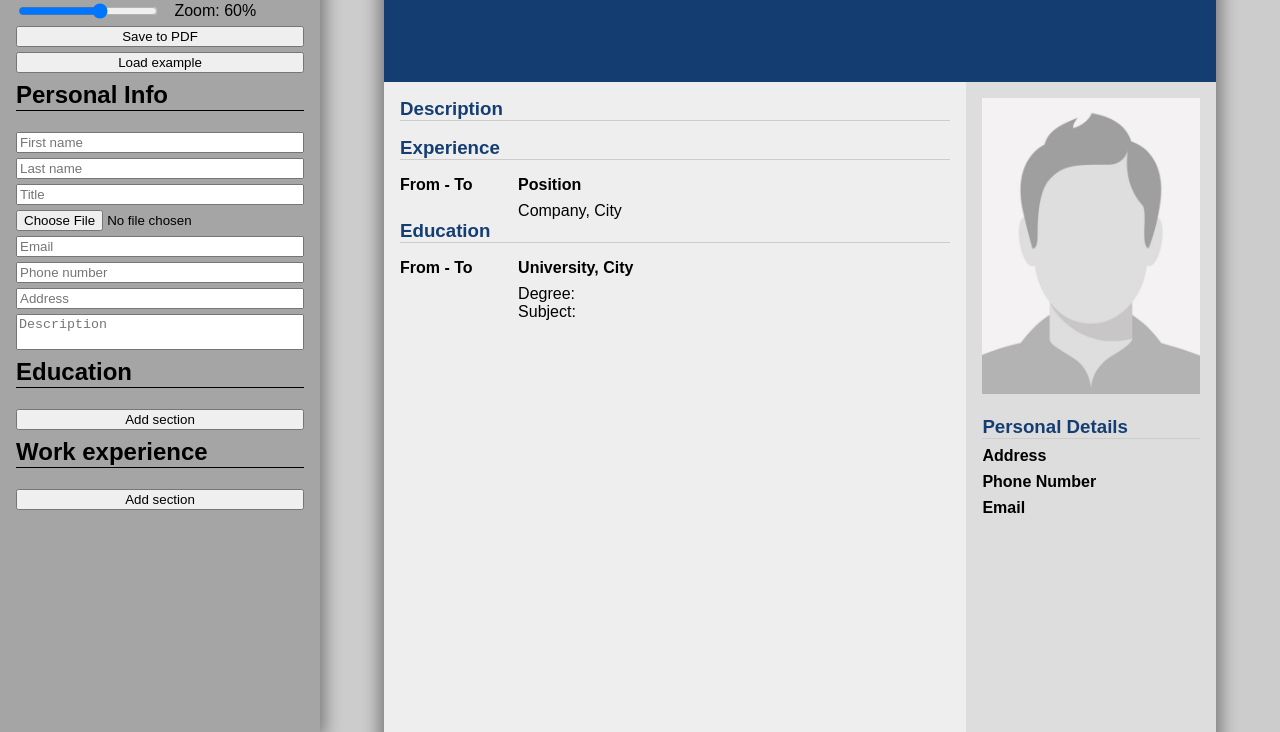
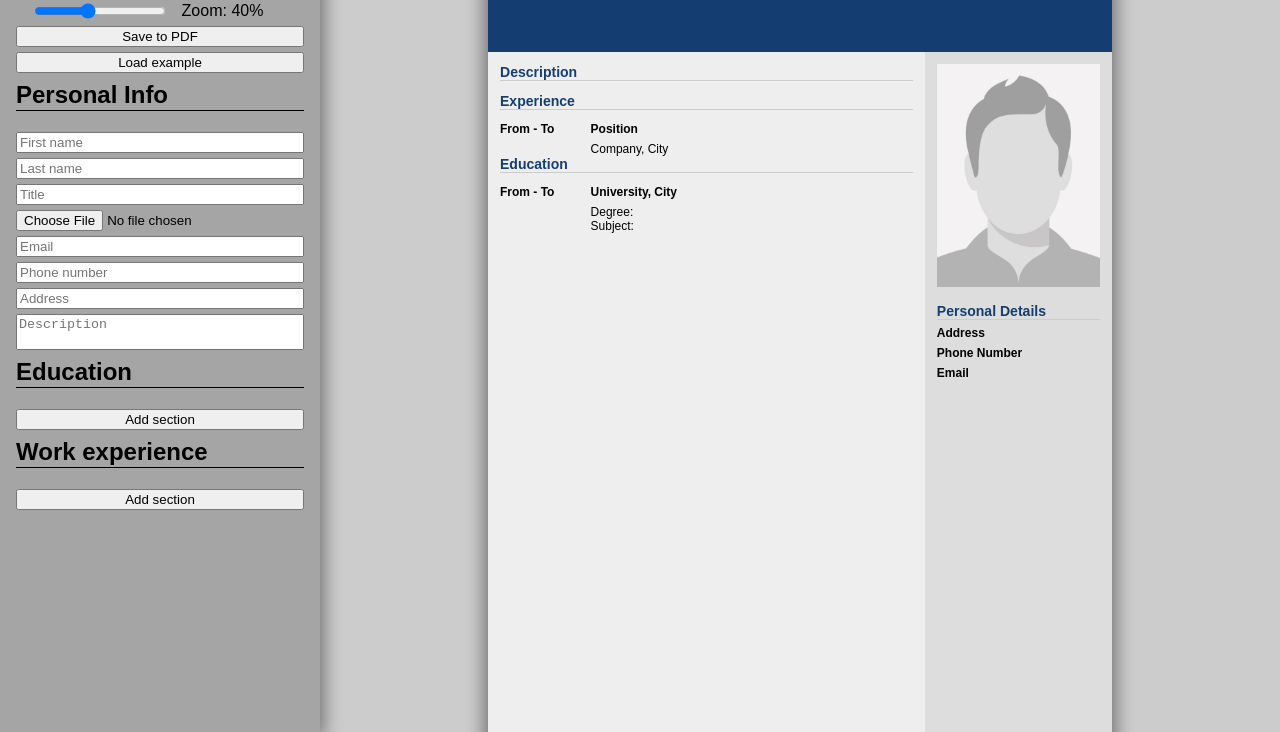
Before and after one commit to clikuki/cv-creator, a React app: page / in a window 1280 px wide. Shown: the part 68-800 px from the top of the page. Built offline with nearby package versions, Linux system fonts and the light colour scheme.

Commit message:
- refactored theme1.js - moved file reading to InfoEditor.js - updated line in package.json - updated default zoom from 16 to 12

```diff
--- a/package.json
+++ b/package.json
@@ -1,5 +1,5 @@
 {
-  "name": "react-app-test",
+  "name": "cv-creator",
   "version": "0.1.0",
   "private": true,
   "dependencies": {
--- a/src/components/App.js
+++ b/src/components/App.js
@@ -14,7 +14,7 @@ const App = () =>
 	const [educationInfo, setEducationInfo] = useState([]);
 	const [workInfo, setWorkInfo] = useState([]);
 	const [personalInfo, setPersonalInfo] = useState({});
-	const [displayScale, setDisplayScale] = useState(16);
+	const [displayScale, setDisplayScale] = useState(12);
 	const [curTheme, setTheme] = useState(0);
 
 	const handleLoadExample = () =>
--- a/src/components/InfoEditor.js
+++ b/src/components/InfoEditor.js
@@ -1,13 +1,27 @@
 import main from '../css/main.module.css';
+import getPhotoUrl from '../getPhotoUrl';
 import { nanoid } from "nanoid";
 
 const PersonalSection = props =>
 {
 	const { personalInfo } = props;
-	const onChange = (e) =>
+	const onChange = async e =>
 	{
-		const value = e.target?.files?.[0] || e.target.value;
 		const type = e.target.dataset.type;
+		let value = e.target?.files?.[0] || e.target.value;
+		if (value instanceof File)
+		{
+			try
+			{
+				value = await getPhotoUrl(value);
+			}
+			catch (err)
+			{
+				console.error(err);
+				return;
+			}
+		}
+
 		props.onChange(type, value);
 	}
 
@@ -16,7 +30,7 @@ const PersonalSection = props =>
 		<input value={personalInfo.firstName || ''} onChange={onChange} data-type='firstName' placeholder="First name" type='text' />
 		<input value={personalInfo.lastName || ''} onChange={onChange} data-type='lastName' placeholder="Last name" type='text' />
 		<input value={personalInfo.title || ''} onChange={onChange} data-type='title' placeholder="Title" type='text' />
-		<input onChange={onChange} data-type='photo' placeholder="Photo" type='file' accept=".png,.jpg,.webp" />
+		<input onChange={onChange} data-type='photo' placeholder="Photo" type='file' accept="image/*" />
 		<input value={personalInfo.email || ''} onChange={onChange} data-type='email' placeholder="Email" type='email' />
 		<input value={personalInfo.phoneNum || ''} onChange={onChange} data-type='phoneNum' placeholder="Phone number" type='text' />
 		<input value={personalInfo.address || ''} onChange={onChange} data-type='address' placeholder="Address" type='text' />
--- a/src/components/themes/theme1.js
+++ b/src/components/themes/theme1.js
@@ -1,60 +1,69 @@
-import { useState } from 'react';
 import emptyAvatar from '../../empty_avatar.png';
-import getPhotoUrl from '../../getPhotoUrl';
 import css from '../../css/theme1.module.css';
 
-const Style1 = props =>
+const Header = props =>
 {
-	const [imgSrc, setImgSrc] = useState(emptyAvatar);
-	const { info } = props;
-
-	if (info.personal.photo)
-	{
-		getPhotoUrl(info.personal.photo)
-			.then(setImgSrc)
-			.catch(err => console.error(err));
+	const { personal } = props.info;
+	return <div className={css.header}>
+		<h2 className={css.name}>
+			{personal.firstName || ''} {personal.lastName || ''}
+		</h2>
+		<p className={css.title}>{personal.title}</p>
+	</div>
 }
 
-	return <div className={css.page}>
-		<div className={css.header}>
-			<h2 className={css.name}>
-				{info.personal.firstName || ''} {info.personal.lastName || ''}
-			</h2>
-			<p className={css.title}>{info.personal.title}</p>
-		</div>
-		<div className={css.body}>
-			<h3>Description</h3>
-			<p>{info.personal.description}</p>
-			<h3>Experience</h3>
-			{[...info.work, { key: 'fakeItem' }].map(item =>
+const TimeRange = props => <p className={css.date}>
+	{props.startDate || 'From'} - {props.endDate || 'To'}
+</p>
+
+const WorkItem = props =>
 {
-				return <div key={item.key} className={css.timeline}>
-					<p className={css.date}>
-						{item.startDate || 'From'} - {item.endDate || 'To'}
-					</p>
+	const { item } = props;
+	return <div className={css.timeline}>
+		<TimeRange startDate={item.startDate} endDate={item.startDate} />
 		<div className={css.details}>
 			<h4>{item.position || 'Position'}</h4>
 			<p>{item.company || 'Company'}, {item.city || 'City'}</p>
 		</div>
 	</div>
-			})}
-			<h3>Education</h3>
-			{[...info.education, { key: 'fakeItem' }].map(item =>
+}
+
+const EducationItem = props =>
 {
-				return <div key={item.key} className={css.timeline}>
-					<p className={css.date}>
-						{item.startDate || 'From'} - {item.endDate || 'To'}
-					</p>
+	const { item } = props;
+	return <div className={css.timeline}>
+		<TimeRange startDate={item.startDate} endDate={item.startDate} />
 		<div className={css.details}>
 			<h4>{item.school || 'University'}, {item.city || 'City'}</h4>
 			<p>Degree: {item.degree || ''}</p>
 			<p>Subject: {item.subject || ''}</p>
 		</div>
 	</div>
-			})}
+}
+
+const Body = props =>
+{
+	const { info } = props;
+	const workItems = info.work.concat({ key: 'fakeItem' })
+		.map(item => <WorkItem key={item.key} item={item} />);
+	const educationItems = info.education.concat({ key: 'fakeItem' })
+		.map(item => <EducationItem key={item.key} item={item} />);
+
+	return <div className={css.body}>
+		<h3>Description</h3>
+		<p>{info.personal.description}</p>
+		<h3>Experience</h3>
+		{workItems}
+		<h3>Education</h3>
+		{educationItems}
 	</div>
-		<div className={css.sidebar}>
-			{imgSrc ? <img src={imgSrc} alt='Portrait of self' /> : ''}
+}
+
+const Sidebar = props =>
+{
+	const { info } = props;
+	return <div className={css.sidebar}>
+		<img src={info.personal.photo || emptyAvatar} alt='Portrait of self' />
 		<h3>Personal Details</h3>
 		<h4>Address</h4>
 		<p>{info.personal.address}</p>
@@ -63,7 +72,17 @@ const Style1 = props =>
 		<h4>Email</h4>
 		<p>{info.personal.email}</p>
 	</div>
+}
+
+const Theme = props =>
+{
+	const { info } = props;
+
+	return <div className={css.page}>
+		<Header info={info} />
+		<Body info={info} />
+		<Sidebar info={info} />
 	</div>
 }
 
-export default Style1;
+export default Theme;
--- a/src/css/main.module.css
+++ b/src/css/main.module.css
@@ -71,6 +71,7 @@ button {
 	grid-template-columns: 50% auto;
 	align-items: center;
 	gap: 5%;
+	padding-left: 1rem;
 }
 
 .cvWrapper {
```
Lines whose indentation alone changed are shown as unchanged.
